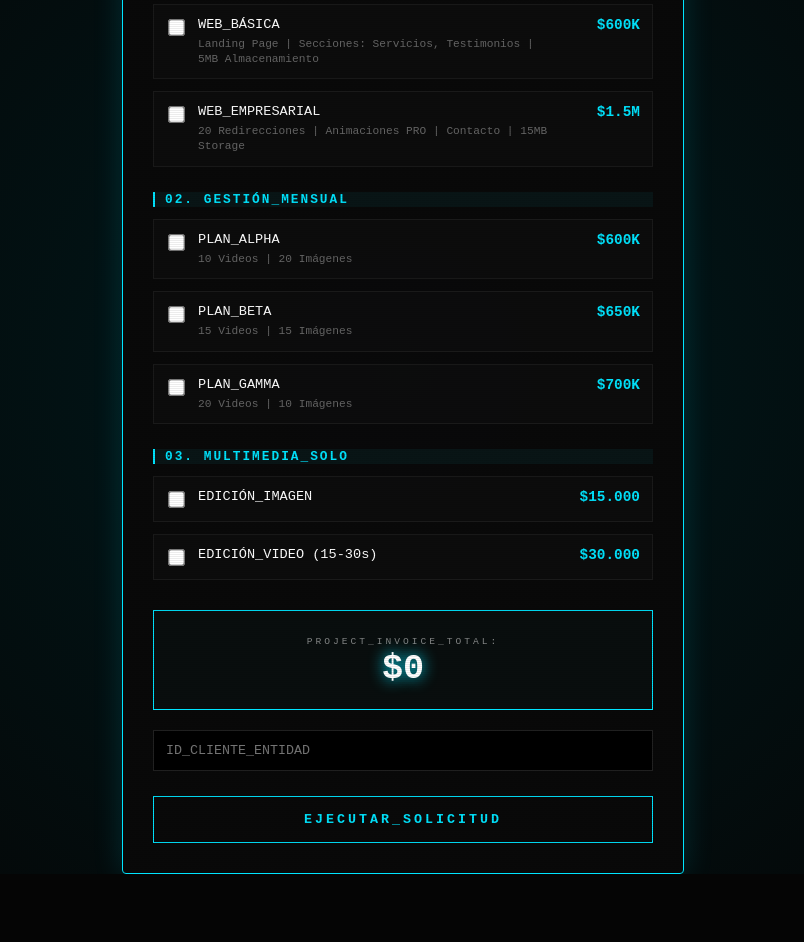
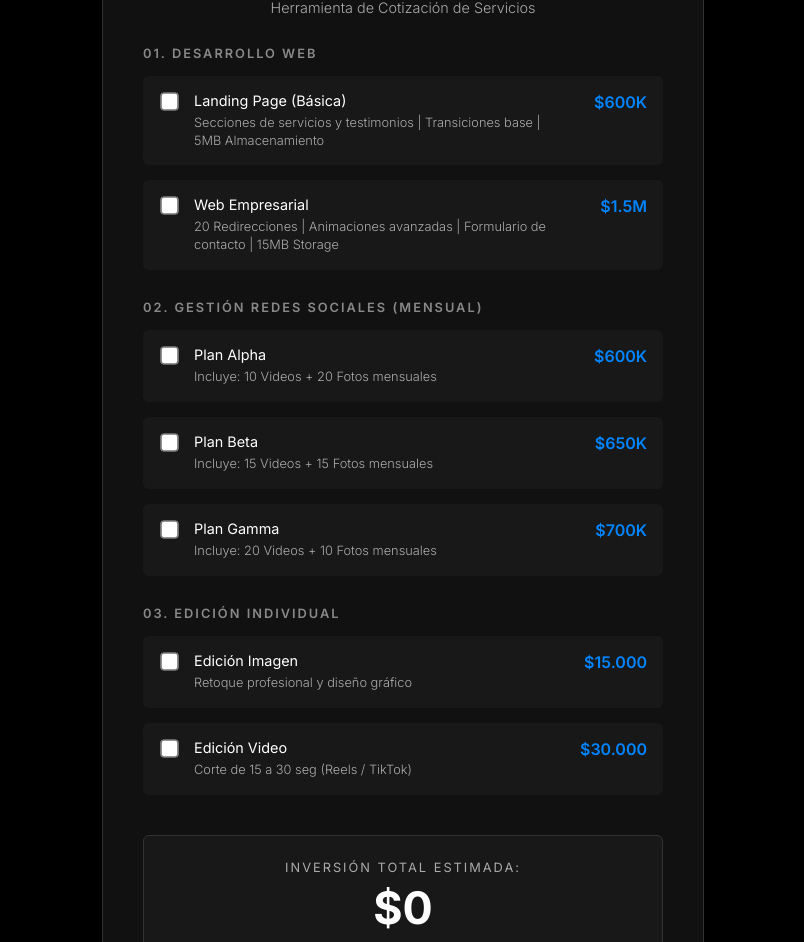
Before and after one commit to Alex3444-code/cotizador-nexus, a plain HTML site: page index.html in a window 1280 px wide. Shown: the part 131-1073 px from the top of the page, without its empty margins (237-1041 px from the left). Before the commit the page ends 1005 px from the top, so only its background shows below. Drawn offline with Linux system fonts and the light colour scheme.

Commit message:
Update index.html

```diff
--- a/index.html
+++ b/index.html
@@ -3,205 +3,204 @@
 <head>
     <meta charset="UTF-8">
     <meta name="viewport" content="width=device-width, initial-scale=1.0">
-    <title>Nexus Core | Terminal de Servicios</title>
+    <title>Nexus Core | Cotizador Profesional</title>
+    <link rel="preconnect" href="https://fonts.googleapis.com">
+    <link rel="preconnect" href="https://fonts.gstatic.com" crossorigin>
+    <link href="https://fonts.googleapis.com/css2?family=Inter:wght@300;400;600;700&display=swap" rel="stylesheet">
     <style>
         :root {
-            --nexus-blue: #00e5ff; /* Azul cian eléctrico */
-            --nexus-white: #ffffff;
-            --bg-dark: #050505;
-            --terminal-dark: #0a0a0a;
+            --nexus-blue: #0084ff; /* Azul sutil y profesional de tu web */
+            --bg-dark: #000000;
+            --container-bg: #111111; /* Gris oscuro para las tarjetas */
+            --text-white: #ffffff;
+            --text-gray: #aaaaaa;
+            --border-gray: #333333;
         }
 
         body {
             background-color: var(--bg-dark);
-            color: var(--nexus-white);
-            font-family: 'Courier New', Courier, monospace;
+            color: var(--text-white);
+            font-family: 'Inter', sans-serif; /* Tipografía limpia */
             display: flex;
             justify-content: center;
             align-items: center;
             min-height: 100vh;
             margin: 0;
-            background-image: radial-gradient(circle at center, #001a1d 0%, #050505 100%);
+            padding: 20px;
         }
 
         .container {
-            background: rgba(10, 10, 10, 0.98);
-            border: 1px solid var(--nexus-blue);
-            padding: 30px;
-            border-radius: 4px;
-            box-shadow: 0 0 30px rgba(0, 229, 255, 0.15);
+            background: var(--container-bg);
+            border: 1px solid var(--border-gray);
+            padding: 40px;
+            border-radius: 8px; /* Esquinas ligeramente redondeadas */
             width: 100%;
-            max-width: 500px;
-            position: relative;
-        }
-
-        /* Líneas de escaneo sutiles */
-        .container::after {
-            content: "";
-            position: absolute;
-            top: 0; left: 0; width: 100%; height: 100%;
-            background: repeating-linear-gradient(0deg, rgba(0,0,0,0.15), rgba(0,0,0,0.15) 1px, transparent 1px, transparent 2px);
-            pointer-events: none;
-            opacity: 0.5;
+            max-width: 520px;
         }
 
         h1 {
-            color: var(--nexus-blue);
+            color: var(--text-white);
             font-size: 1.8rem;
             text-align: center;
-            margin-bottom: 25px;
-            text-transform: uppercase;
-            letter-spacing: 6px;
-            text-shadow: 0 0 15px var(--nexus-blue);
+            margin-bottom: 5px;
+            font-weight: 700;
+            letter-spacing: -1px;
+        }
+
+        .subtitle {
+            color: var(--text-gray);
+            text-align: center;
+            font-size: 0.9rem;
+            margin-bottom: 30px;
+            font-weight: 300;
         }
 
         .section-title {
-            color: var(--nexus-blue);
+            color: var(--text-white);
             font-size: 0.8rem;
-            margin-top: 25px;
-            border-left: 2px solid var(--nexus-blue);
-            padding-left: 10px;
+            margin-top: 30px;
             text-transform: uppercase;
             letter-spacing: 2px;
-            font-weight: bold;
-            background: rgba(0, 229, 255, 0.05);
+            font-weight: 600;
+            opacity: 0.5;
         }
 
         .option {
             display: flex;
             align-items: flex-start;
             justify-content: space-between;
-            margin: 12px 0;
-            padding: 12px;
-            background: rgba(255, 255, 255, 0.01);
-            border: 1px solid #1a1a1a;
-            transition: 0.3s;
+            margin: 15px 0;
+            padding: 15px;
+            background: #181818; /* Fondo más oscuro para las opciones */
+            border: 1px solid transparent;
+            border-radius: 6px;
+            transition: 0.2s;
         }
 
         .option:hover {
-            border-color: var(--nexus-blue);
-            background: rgba(0, 229, 255, 0.05);
-            box-shadow: inset 0 0 10px rgba(0, 229, 255, 0.05);
+            border-color: #444;
         }
 
-        label { cursor: pointer; display: flex; flex-direction: column; flex: 1; font-size: 0.85rem; }
-        .desc { font-size: 0.7rem; color: #666; margin-top: 5px; line-height: 1.3; }
+        label { cursor: pointer; display: flex; flex-direction: column; flex: 1; font-size: 0.9rem; font-weight: 400; color: var(--text-white); }
+        .desc { font-size: 0.8rem; color: var(--text-gray); margin-top: 5px; line-height: 1.4; font-weight: 300; }
 
         input[type="checkbox"] {
-            margin-right: 15px;
-            accent-color: var(--nexus-blue);
-            transform: scale(1.3);
-            margin-top: 4px;
+            margin-right: 18px;
+            accent-color: var(--nexus-blue); /* Checkbox azul */
+            transform: scale(1.4);
+            margin-top: 3px;
         }
 
-        .price-tag { color: var(--nexus-blue); font-weight: bold; font-size: 0.9rem; min-width: 90px; text-align: right; }
+        .price-tag { color: var(--nexus-blue); font-weight: 600; font-size: 1rem; min-width: 90px; text-align: right; }
 
         .total-box {
-            margin-top: 30px;
+            margin-top: 40px;
             padding: 20px;
-            border: 1px solid var(--nexus-blue);
+            background: #181818;
+            border-radius: 6px;
             text-align: center;
-            background: rgba(0, 229, 255, 0.02);
-            position: relative;
+            border: 1px solid var(--border-gray);
         }
 
-        #total-display { font-size: 2.2rem; color: var(--nexus-white); text-shadow: 0 0 15px var(--nexus-blue); font-weight: bold; }
+        .total-label { font-size: 0.8rem; color: var(--text-gray); text-transform: uppercase; letter-spacing: 2px; }
+        #total-display { font-size: 2.8rem; color: var(--text-white); font-weight: 700; margin-top: 5px; display: block; }
 
         .btn-send {
             width: 100%;
-            background: transparent;
-            color: var(--nexus-blue);
-            border: 1px solid var(--nexus-blue);
-            padding: 15px;
-            font-weight: bold;
-            margin-top: 25px;
+            background: var(--nexus-blue); /* Botón sólido azul */
+            color: var(--text-white);
+            border: none;
+            padding: 18px;
+            font-weight: 600;
+            margin-top: 30px;
             cursor: pointer;
-            text-transform: uppercase;
-            font-family: 'Courier New', monospace;
-            letter-spacing: 3px;
-            transition: 0.3s;
+            border-radius: 6px;
+            font-size: 1rem;
+            font-family: 'Inter', sans-serif;
+            transition: 0.2s;
         }
 
         .btn-send:hover {
-            background: var(--nexus-blue);
-            color: #000;
-            box-shadow: 0 0 25px var(--nexus-blue);
+            background: #0077e6; /* Azul ligeramente más oscuro al pasar el mouse */
         }
 
         input[type="text"] {
             width: 100%;
-            padding: 12px;
-            background: #000;
-            border: 1px solid #222;
-            color: #fff;
-            font-family: 'Courier New', monospace;
+            padding: 15px;
+            background: #181818;
+            border: 1px solid var(--border-gray);
+            color: var(--text-white);
+            font-family: 'Inter', sans-serif;
             box-sizing: border-box;
             margin-top: 20px;
-            outline: none;
+            border-radius: 6px;
+            font-size: 0.9rem;
         }
 
-        input[type="text"]:focus { border-color: var(--nexus-blue); }
+        input[type="text"]:focus { border-color: var(--nexus-blue); outline: none; }
     </style>
 </head>
 <body>
 
 <div class="container">
-    <h1>NEXUS_CORE // SYSTEM</h1>
+    <h1>Nexus Core</h1>
+    <p class="subtitle">Herramienta de Cotización de Servicios</p>
+
     <form id="form-cotizador">
 
-        <div class="section-title">01. DESARROLLO_WEB</div>
+        <div class="section-title">01. Desarrollo Web</div>
         <div class="option">
             <input type="checkbox" name="servicios" value="Web_Basica" data-price="600000" class="service">
-            <label>WEB_BÁSICA
-                <span class="desc">Landing Page | Secciones: Servicios, Testimonios | 5MB Almacenamiento</span>
+            <label>Landing Page (Básica)
+                <span class="desc">Secciones de servicios y testimonios | Transiciones base | 5MB Almacenamiento</span>
             </label>
             <span class="price-tag">$600K</span>
         </div>
         <div class="option">
             <input type="checkbox" name="servicios" value="Web_Empresarial" data-price="1500000" class="service">
-            <label>WEB_EMPRESARIAL
-                <span class="desc">20 Redirecciones | Animaciones PRO | Contacto | 15MB Storage</span>
+            <label>Web Empresarial
+                <span class="desc">20 Redirecciones | Animaciones avanzadas | Formulario de contacto | 15MB Storage</span>
             </label>
             <span class="price-tag">$1.5M</span>
         </div>
 
-        <div class="section-title">02. GESTIÓN_MENSUAL</div>
+        <div class="section-title">02. Gestión Redes Sociales (Mensual)</div>
         <div class="option">
             <input type="checkbox" name="servicios" value="Plan_Alpha" data-price="600000" class="service">
-            <label>PLAN_ALPHA <span class="desc">10 Videos | 20 Imágenes</span></label>
+            <label>Plan Alpha <span class="desc">Incluye: 10 Videos + 20 Fotos mensuales</span></label>
             <span class="price-tag">$600K</span>
         </div>
         <div class="option">
             <input type="checkbox" name="servicios" value="Plan_Beta" data-price="650000" class="service">
-            <label>PLAN_BETA <span class="desc">15 Videos | 15 Imágenes</span></label>
+            <label>Plan Beta <span class="desc">Incluye: 15 Videos + 15 Fotos mensuales</span></label>
             <span class="price-tag">$650K</span>
         </div>
         <div class="option">
             <input type="checkbox" name="servicios" value="Plan_Gamma" data-price="700000" class="service">
-            <label>PLAN_GAMMA <span class="desc">20 Videos | 10 Imágenes</span></label>
+            <label>Plan Gamma <span class="desc">Incluye: 20 Videos + 10 Fotos mensuales</span></label>
             <span class="price-tag">$700K</span>
         </div>
 
-        <div class="section-title">03. MULTIMEDIA_SOLO</div>
+        <div class="section-title">03. Edición Individual</div>
         <div class="option">
             <input type="checkbox" name="servicios" value="Edit_Imagen" data-price="15000" class="service">
-            <label>EDICIÓN_IMAGEN</label>
+            <label>Edición Imagen <span class="desc">Retoque profesional y diseño gráfico</span></label>
             <span class="price-tag">$15.000</span>
         </div>
         <div class="option">
             <input type="checkbox" name="servicios" value="Edit_Video" data-price="30000" class="service">
-            <label>EDICIÓN_VIDEO (15-30s)</label>
+            <label>Edición Video <span class="desc">Corte de 15 a 30 seg (Reels / TikTok)</span></label>
             <span class="price-tag">$30.000</span>
         </div>
 
         <div class="total-box">
-            <span style="font-size: 0.6rem; letter-spacing: 3px; opacity: 0.5;">PROJECT_INVOICE_TOTAL:</span><br>
+            <span class="total-label">Inversión Total Estimada:</span>
             <span id="total-display">$0</span>
         </div>
 
         <input type="hidden" name="total_calculado" id="input-total">
-        <input type="text" name="cliente" placeholder="ID_CLIENTE_ENTIDAD" required>
-        <button type="submit" id="submit-btn" class="btn-send">EJECUTAR_SOLICITUD</button>
+        <input type="text" name="cliente" placeholder="Nombre de tu empresa o proyecto" required>
+        <button type="submit" id="submit-btn" class="btn-send">Enviar Cotización</button>
     </form>
 </div>
 
@@ -225,16 +224,30 @@
 
     form.addEventListener("submit", e => {
         e.preventDefault();
-        submitBtn.innerText = "LINKING_TO_DATABASE...";
+        submitBtn.disabled = true;
+        submitBtn.innerText = "Enviando datos...";
 
         fetch("https://sheetdb.io/api/v1/wui6tspo2lgsy", {
             method : "POST",
             body: new FormData(document.getElementById("form-cotizador")),
         }).then(res => res.json()).then(() => {
-            submitBtn.innerText = "ACCESS_GRANTED_DATA_SYNCED";
+            submitBtn.innerText = "¡Enviado con Éxito!";
+            submitBtn.style.background = "#28a745"; // Color verde de éxito
             form.reset();
             display.innerText = "$0";
-            setTimeout(() => { submitBtn.innerText = "EJECUTAR_SOLICITUD"; }, 3000);
+            setTimeout(() => {
+                submitBtn.disabled = false;
+                submitBtn.innerText = "Enviar Cotización";
+                submitBtn.style.background = "#0084ff"; // Volver al azul original
+            }, 4000);
+        }).catch(() => {
+            submitBtn.innerText = "Error de red";
+            submitBtn.style.background = "#dc3545"; // Color rojo de error
+            setTimeout(() => {
+                submitBtn.disabled = false;
+                submitBtn.innerText = "Enviar Cotización";
+                submitBtn.style.background = "#0084ff";
+            }, 4000);
         });
     });
 </script>
```
